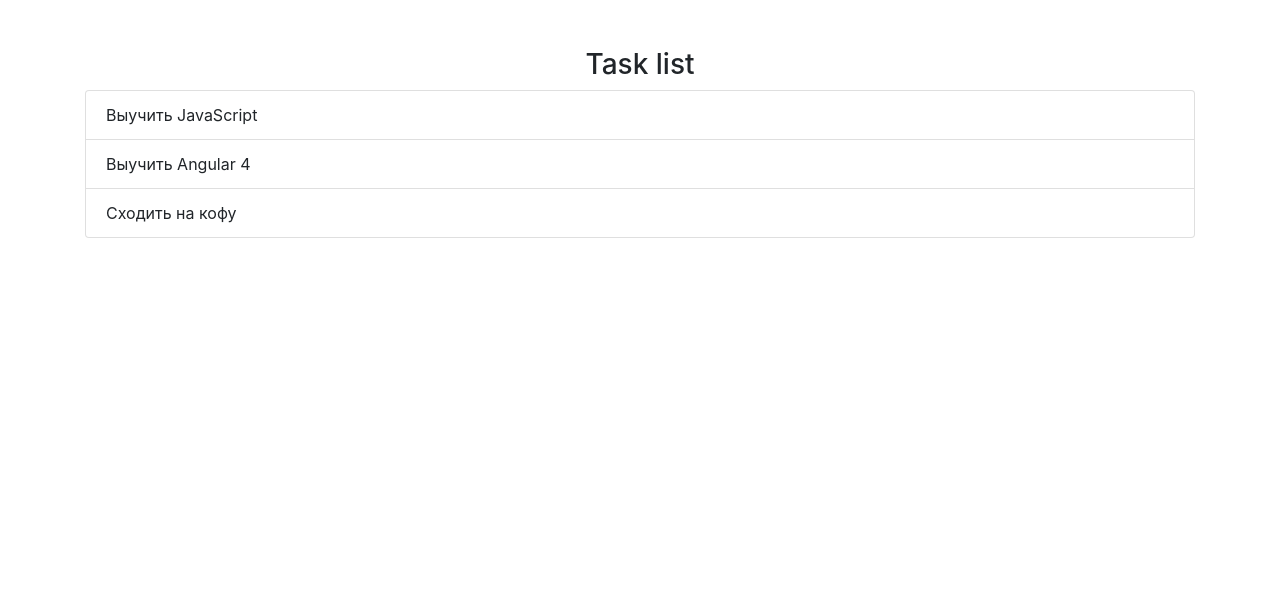
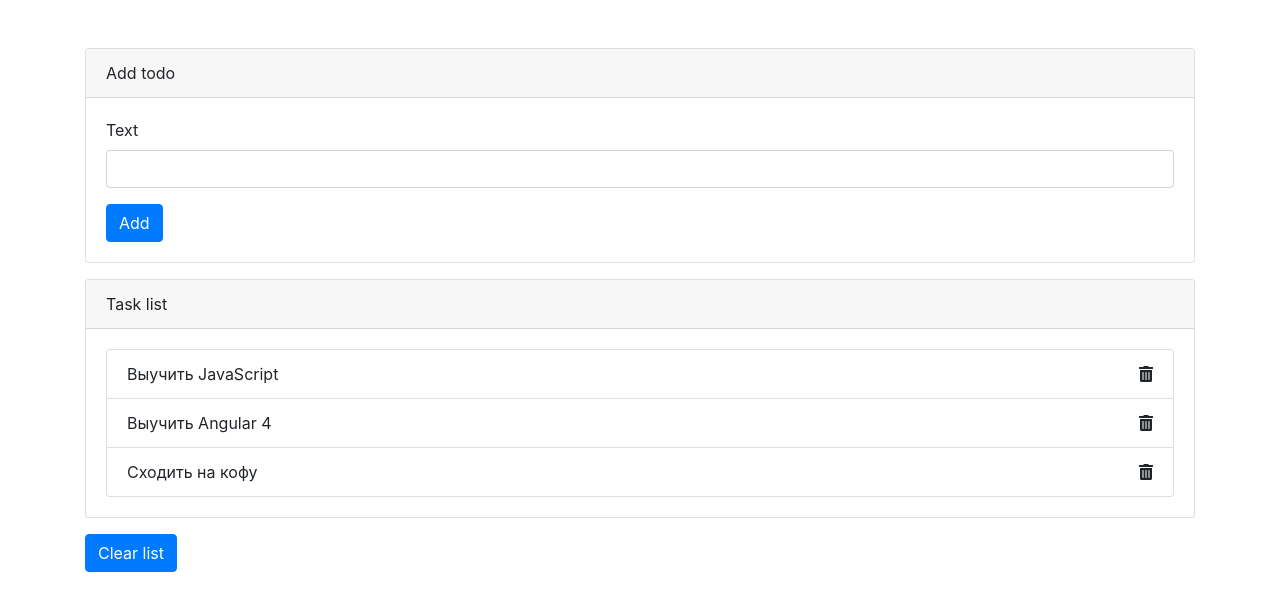
Before and after one commit to FedorovNikita/todo, a plain HTML site: page index.html in a window 1280 px wide. Drawn offline with nearby package versions, Linux system fonts and the light colour scheme.

Commit message:
добавил удаление элементов

```diff
--- a/index.html
+++ b/index.html
@@ -3,16 +3,39 @@
 <head>
 	<meta charset="UTF-8">
 	<title>Document</title>
+	<link rel="stylesheet" href="https://use.fontawesome.com/releases/v5.3.1/css/all.css" integrity="sha384-mzrmE5qonljUremFsqc01SB46JvROS7bZs3IO2EmfFsd15uHvIt+Y8vEf7N7fWAU" crossorigin="anonymous">
 	<link rel="stylesheet" href="https://maxcdn.bootstrapcdn.com/bootstrap/4.0.0/css/bootstrap.min.css">
 </head>
 <body>
 	<section class="task-wrap mt-5">
 		<div class="container">
-			<h3 class="text-center">Task list</h3>
-			<ul class="list-group">
-				<!-- <li class="list-group-item">Cras justo odio</li> -->
+			<div class="card mb-3">
+				<div class="card-header">
+					Add todo
+				</div>
+				<div class="card-body">
+					<form>
+						<div class="form-group">
+							<label for="todoText">Text</label>
+							<input type="text" class="form-control" id="todoText">
+						</div>
+						<button type="submit" class="btn btn-primary">Add</button>
+					</form>
+				</div>
+			</div>
+			<div class="card mb-3">
+				<div class="card-header">
+					Task list
+				</div>
+				<div class="card-body">
+					<ul class="list-group">
+						<!-- <li class="list-group-item">Cras justo odio</li> -->
 
-			</ul>
+					</ul>
+				</div>
+
+			</div>
+			<button class="btn btn-primary clear-btn">Clear list</button>
 		</div>
 	</section>
 	<script src="todo.js"></script>
--- a/todo.js
+++ b/todo.js
@@ -5,6 +5,7 @@ let tasks = [
 ];
 
 let ul = document.querySelector('.list-group');
+let deleteBtns = document.getElementsByClassName('delete-item');
 // получает текст
 // создает li, добавляет текст и создает class
 // возвращает li
@@ -14,8 +15,14 @@ function listTemplate(task) {
 	//добавляем текст в li
 	li.textContent = task;
 	//добавляем class
-	li.className = 'list-group-item';
+	li.className = 'list-group-item d-flex align-items-center';
 
+	// создаем тег i с class
+	let Idelete = document.createElement('i');
+	Idelete.className = 'fas fa-trash-alt delete-item ml-auto';
+
+	// добавляем иконку в ли
+	li.appendChild(Idelete);
 	return li;
 }
 
@@ -32,6 +39,8 @@ function generateList(tasksArray) {
 		ul.appendChild(listTemplate(tasks[i]));
 	}
 
+	/* setDeleteEvent(); */
+
 	return ul;
 }
 
@@ -41,4 +50,52 @@ function addList(list) {
 	generateList(tasks);
 }
 
+// навешиваем событие при каждом клике на корзину
+/* function setDeleteEvent() {
+	for( let i = 0; i < deleteBtns.length; i++) {
+		deleteBtns[i].addEventListener('click', function (e) {
+			console.log('click');
+		})
+	}
+} */
+function deleteListItem(target) {
+	//нашли кого удалять li
+	let parent = target.closest('li');
+	// получаем текстовое содержимое li
+	let text = parent.textContent;
+	// находим индекс содержимого в массиве
+	let index = tasks.indexOf(text);
+	// удаляем этот текст из массива
+	tasks.splice(index, 1);
+	// удаляем li из разметки
+	parent.remove();
+}
+
+// удаляем элементы при событие
+ul.addEventListener('click', function(e) {
+	if ( e.target.classList.contains('delete-item')) {
+		deleteListItem(e.target);
+	}
+})
+
 generateList(tasks);
+
+
+console.log(deleteBtns);
+
+
+/* // находим кнопку
+let btn = document.querySelector('.clear-btn');
+// навешиваем событие на кнопку
+btn.addEventListener("click", function(e){
+	console.log(e);
+});
+// можно с функцие без колбека
+function onClick2(e){
+	console.log('Click 2');
+}
+// вторым аргументом в событие передаем функцию
+btn.addEventListener('click', onClick2);
+// удаляем событие
+btn.removeEventListener('click', onClick2);
+ */
```
